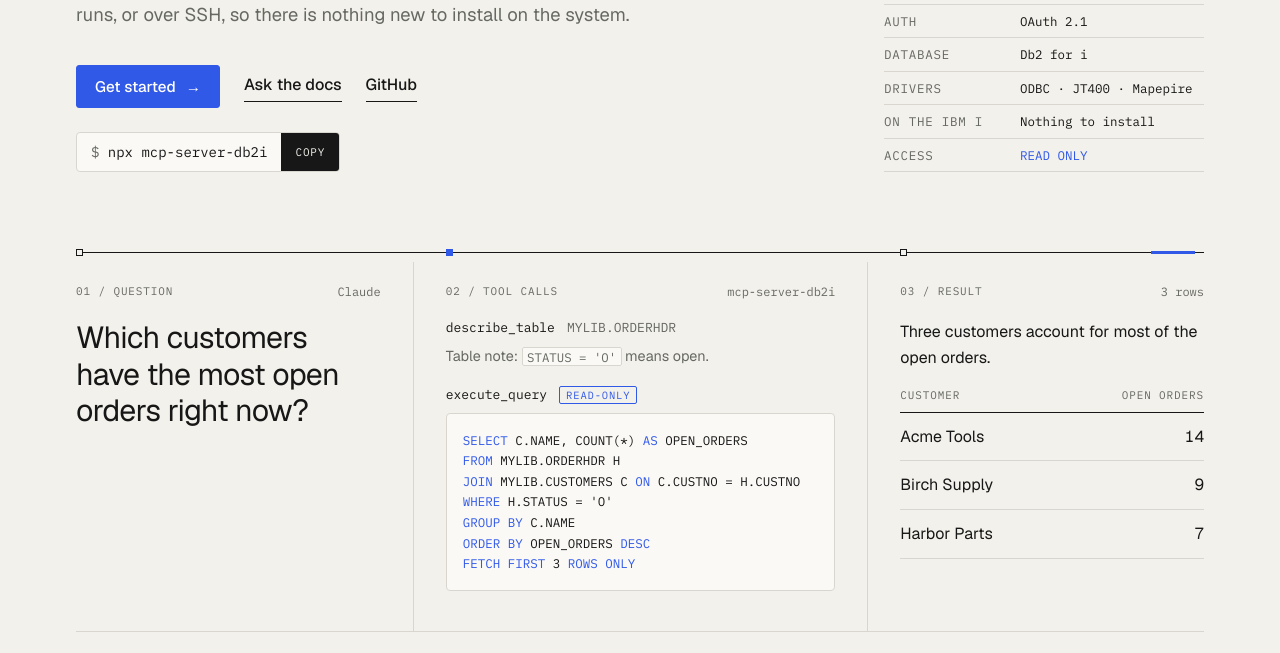
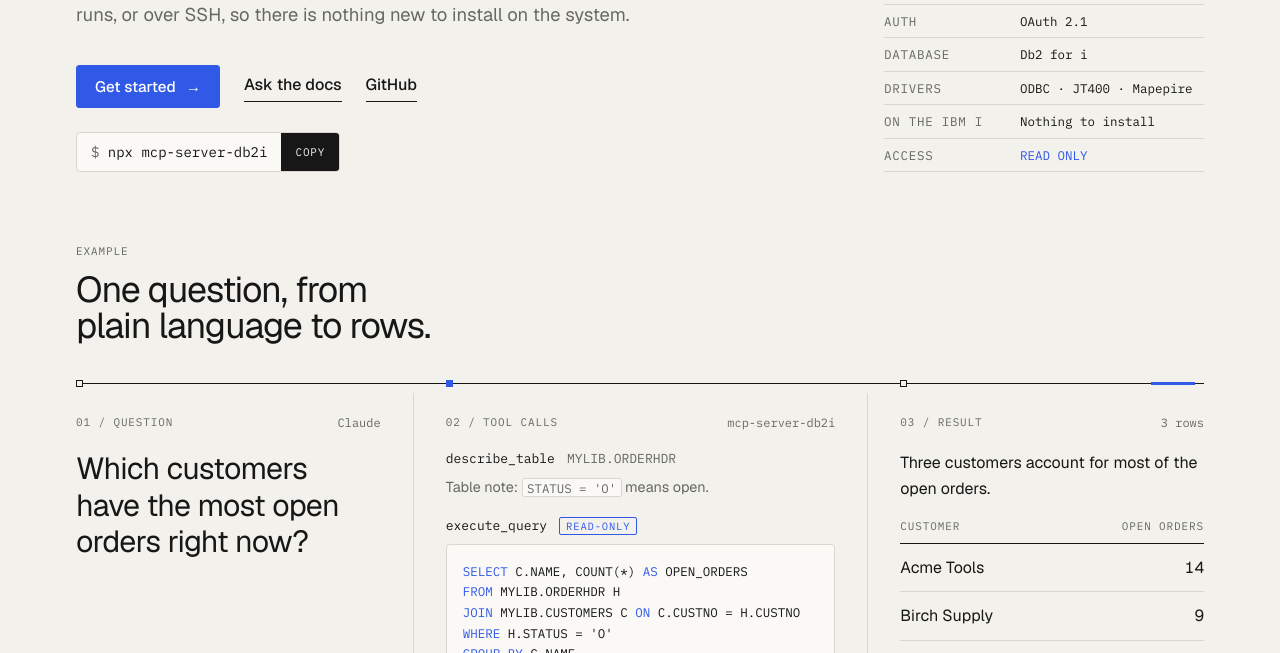
Before and after one commit to Strom-Capital/mcp-server-db2i, an Astro site in the folder site/: page / in a window 1280 px wide. Shown: the part 447-1100 px from the top of the page. Built offline with nearby package versions, Linux system fonts and the light colour scheme; Astro itself is replaced by a stand-in of ours; code samples lack their colours; no server answers; a script that the page names is missing.

Commit message:
docs(site): label and heading for the query example

```diff
--- a/site/src/components/DemoChat.astro
+++ b/site/src/components/DemoChat.astro
@@ -4,7 +4,11 @@
  * calls the server makes, and the answer. Generic data only: never a real system.
  */
 ---
-<figure class="query" aria-label="Example: an assistant answers a question using the MCP server">
+<figure class="query" aria-labelledby="query-title">
+  <figcaption class="query-head">
+    <p class="label">Example</p>
+    <h2 id="query-title">One question, from plain language to rows.</h2>
+  </figcaption>
   <div class="cols">
     <div class="col">
       <div class="head"><span class="label">01 / Question</span><span class="who">Claude</span></div>
@@ -44,6 +48,8 @@
 
 <style>
   .query { margin: 0; min-width: 0; }
+  .query-head { display: grid; gap: var(--space-3); margin-bottom: var(--space-6); }
+  .query-head h2 { margin: 0; font-size: clamp(1.6rem, 2.8vw, 2.25rem); letter-spacing: -0.03em; max-width: 24ch; }
   .cols { display: grid; border-bottom: 1px solid var(--line); position: relative; }
   .col { position: relative; }
   /* The data path: a line along the top with one square at the start of each column, as in Architecture.astro */
```
